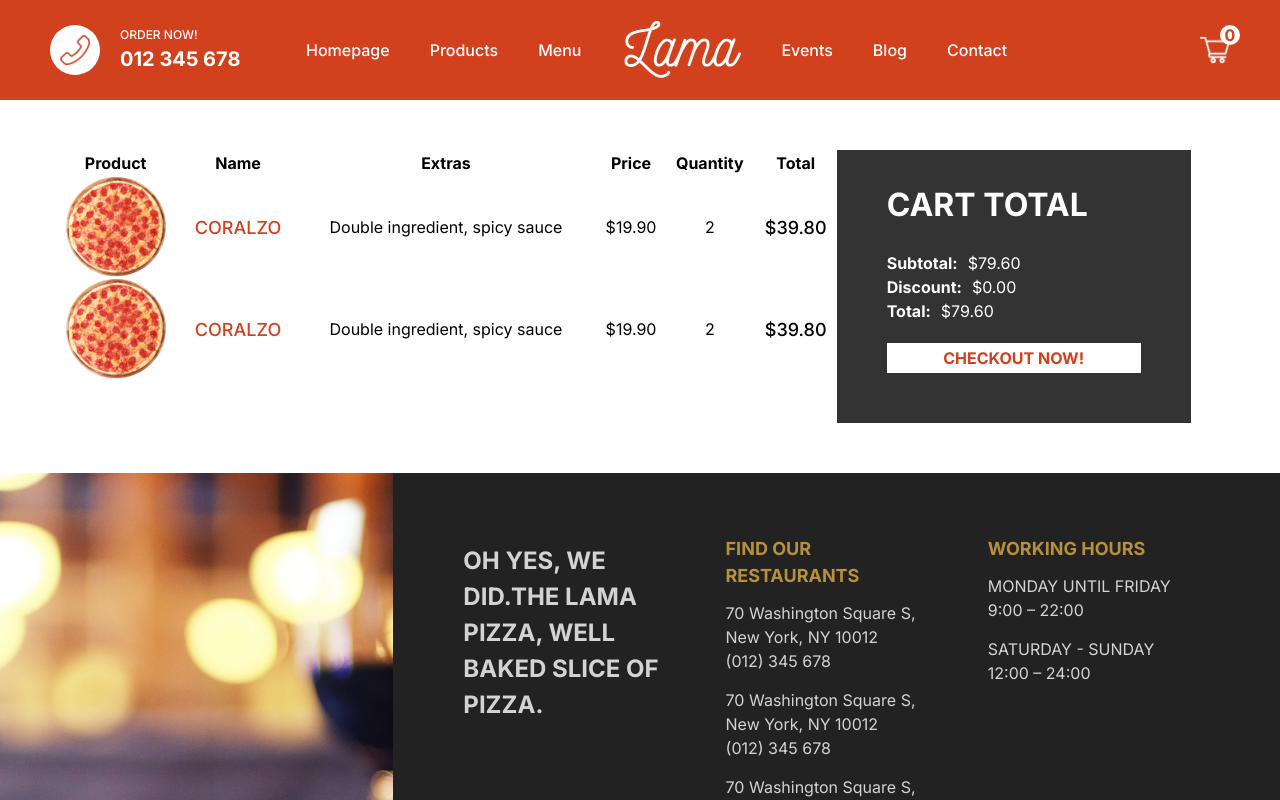
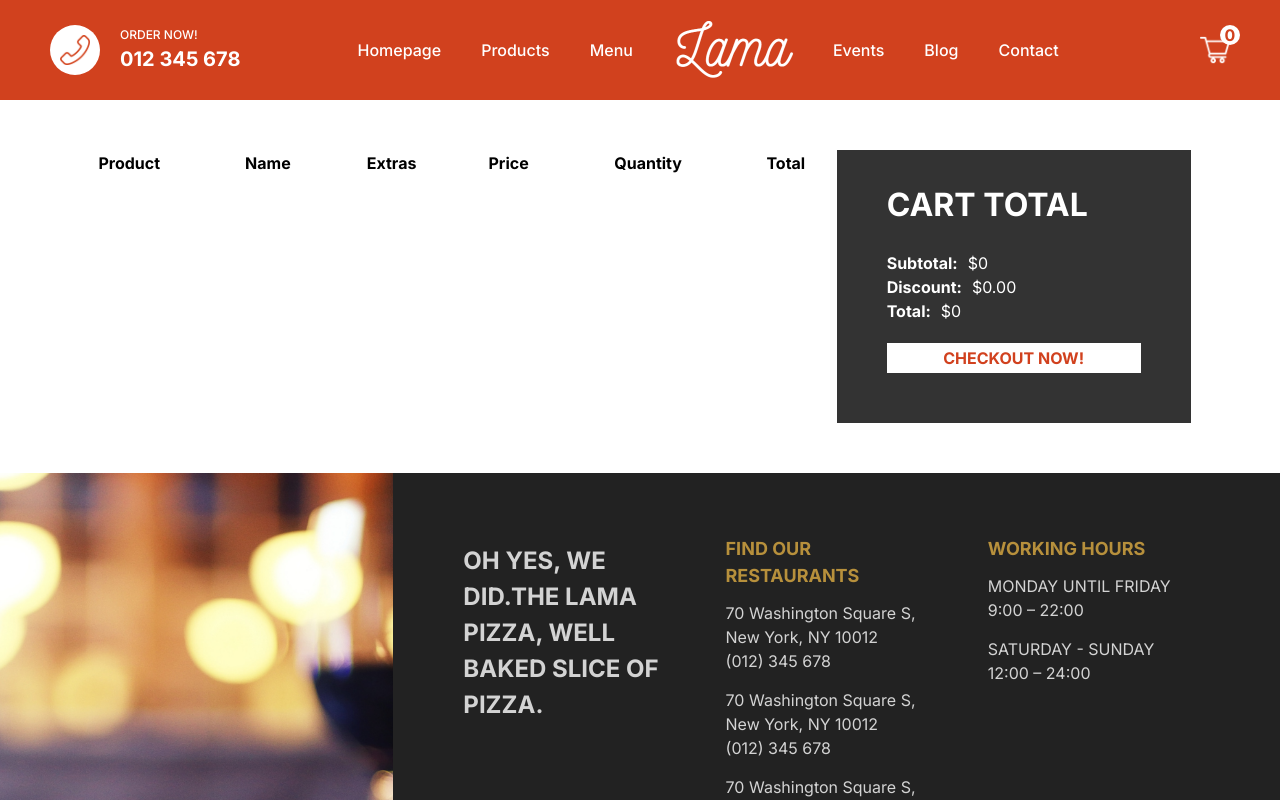
Before and after one commit to MannySotoRuiz/Food-Ordering-App, a Next.js app: page /cart in a window 1280 px wide. Shown: the top 800 px of the page. Built offline with nearby package versions, Linux system fonts and the light colour scheme.

Commit message:
made checkout page reflect items in cart, ready to implement paypal

```diff
--- a/src/app/cart/page.tsx
+++ b/src/app/cart/page.tsx
@@ -1,10 +1,14 @@
+"use client";
+
 import Image from "next/image";
-import { FC } from "react";
 import styles from "@/styles/Cart.module.css";
+import { useAppDispatch, useAppSelector } from "@/redux/hooks";
+import { selectCart } from "@/redux/cartSlice";
 
-interface pageProps {}
+export default function CartPage() {
+  const dispatch = useAppDispatch();
+  const cart = useAppSelector(selectCart);
 
-const page: FC<pageProps> = ({}) => {
   return (
     <div className={styles.container}>
       <div className={styles.left}>
@@ -20,64 +24,53 @@ const page: FC<pageProps> = ({}) => {
             </tr>
           </tbody>
           <tbody>
-            <tr className={styles.tr}>
+            {cart.products.map((item, idx) => {
+              const { extras, pizza } = item;
+              return (
+                <tr
+                  className={styles.tr}
+                  key={idx}
+                >
                   <td className={styles.productImage}>
                     <div className={styles.imgContainer}>
                       <Image
-                    src="/img/pizza.png"
+                        src={pizza.img}
                         fill={true}
                         style={{ objectFit: "cover" }}
-                    alt=""
+                        alt={pizza.title}
                       />
                     </div>
                   </td>
                   <td>
-                <span className={styles.name}>CORALZO</span>
+                    <span className={styles.name}>{pizza.title}</span>
                   </td>
                   <td>
                     <span className={styles.extras}>
-                  Double ingredient, spicy sauce
+                      {extras.map((extra, idx) => {
+                        const ifLastInList = idx === extras.length - 1;
+                        return (
+                          <span key={idx}>
+                            {extra.text}
+                            {!ifLastInList && ", "}
+                          </span>
+                        );
+                      })}
                     </span>
                   </td>
                   <td>
-                <span className={styles.price}>$19.90</span>
+                    <span className={styles.price}>${item.price}</span>
                   </td>
                   <td>
-                <span className={styles.quantity}>2</span>
+                    <span className={styles.quantity}>{item.quantity}</span>
                   </td>
                   <td>
-                <span className={styles.total}>$39.80</span>
+                    <span className={styles.total}>
+                      ${item.price * item.quantity}
+                    </span>
                   </td>
                 </tr>
-            <tr className={styles.tr}>
-              <td className={styles.productImage}>
-                <div className={styles.imgContainer}>
-                  <Image
-                    src="/img/pizza.png"
-                    fill={true}
-                    style={{ objectFit: "cover" }}
-                    alt=""
-                  />
-                </div>
-              </td>
-              <td>
-                <span className={styles.name}>CORALZO</span>
-              </td>
-              <td>
-                <span className={styles.extras}>
-                  Double ingredient, spicy sauce
-                </span>
-              </td>
-              <td>
-                <span className={styles.price}>$19.90</span>
-              </td>
-              <td>
-                <span className={styles.quantity}>2</span>
-              </td>
-              <td>
-                <span className={styles.total}>$39.80</span>
-              </td>
-            </tr>
+              );
+            })}
           </tbody>
         </table>
       </div>
@@ -87,19 +80,17 @@ const page: FC<pageProps> = ({}) => {
             CART TOTAL
           </h2>
           <div className={styles.totalText}>
-            <b className={styles.totalTextTitle}>Subtotal:</b>$79.60
+            <b className={styles.totalTextTitle}>Subtotal:</b>${cart.total}
           </div>
           <div className={styles.totalText}>
             <b className={styles.totalTextTitle}>Discount:</b>$0.00
           </div>
           <div className={styles.totalText}>
-            <b className={styles.totalTextTitle}>Total:</b>$79.60
+            <b className={styles.totalTextTitle}>Total:</b>${cart.total}
           </div>
           <button className={styles.button}>CHECKOUT NOW!</button>
         </div>
       </div>
     </div>
   );
-};
-
-export default page;
+}
--- a/src/components/Navbar.tsx
+++ b/src/components/Navbar.tsx
@@ -5,6 +5,7 @@ import { FC } from "react";
 import styles from "@/styles/Navbar.module.css";
 import { selectQuantity } from "../redux/cartSlice";
 import { useAppSelector } from "../redux/hooks";
+import Link from "next/link";
 
 interface NavbarProps {}
 
@@ -43,6 +44,8 @@ const Navbar: FC<NavbarProps> = ({}) => {
           <li className={styles.listItem}>Contact</li>
         </ul>
       </div>
+
+      <Link href={"/cart"}>
         <div className={styles.item}>
           <div className={styles.cart}>
             <Image
@@ -54,6 +57,7 @@ const Navbar: FC<NavbarProps> = ({}) => {
             <div className={styles.counter}>{quantity}</div>
           </div>
         </div>
+      </Link>
     </div>
   );
 };
--- a/src/redux/cartSlice.ts
+++ b/src/redux/cartSlice.ts
@@ -50,4 +50,6 @@ export const { addProduct, reset } = cartSlice.actions;
 
 export const selectQuantity = (state: RootState) => state.cart.quantity;
 
+export const selectCart = (state: RootState) => state.cart;
+
 export default cartSlice.reducer;
```
Lines whose indentation alone changed are shown as unchanged.
